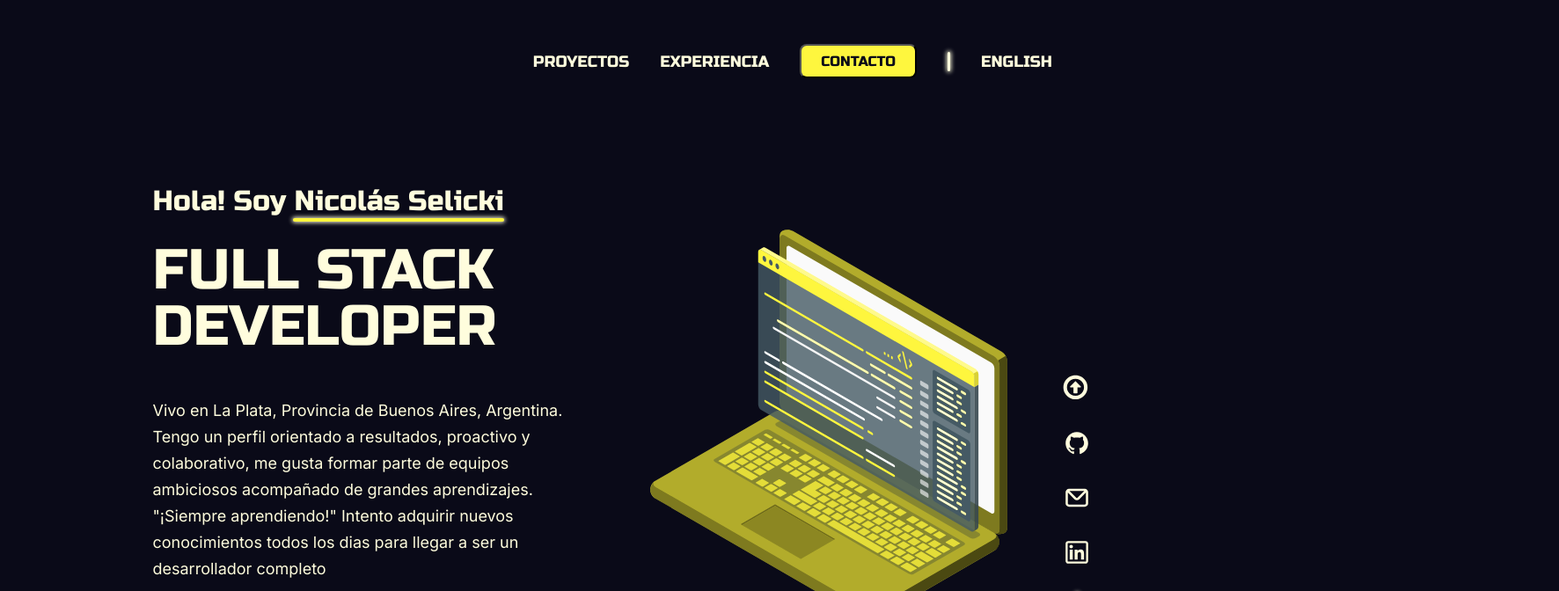
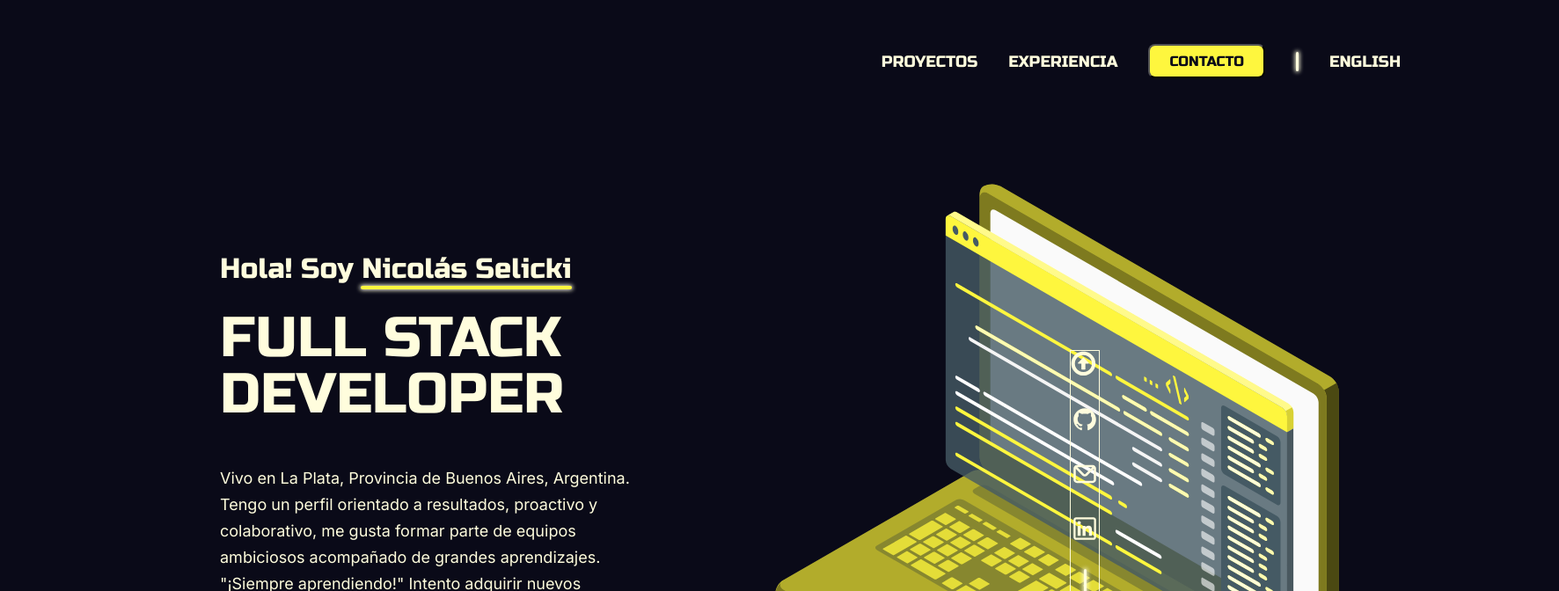
Before and after one commit to nico-slk/portfolio, a React (Vite) app: page / in a window 1280 px wide. Shown: the top 672 px of the page at 88% size, 1772 px wide, since content can reach past the window. Built offline with nearby package versions, Linux system fonts and the light colour scheme; no server answers; the database is empty.

Commit message:
CSS grid migration and responsive web progress

```diff
--- a/src/App.tsx
+++ b/src/App.tsx
@@ -11,11 +11,11 @@ const App = (): JSX.Element => {
     <main className="app">
       <NavBar />
       <Header />
-      <SideBar />
       <CardList />
       <TechnologiesIcons />
       <Experience />
       <Contact />
+      <SideBar />
     </main>
   )
 }
--- a/src/components/header/Presentation.tsx
+++ b/src/components/header/Presentation.tsx
@@ -9,7 +9,6 @@ export const Presentation = ({
 }: any): JSX.Element => {
   return (
     <div className='presentation'>
-      <div className='presentation__content'>
       <div className="presentation--box">
         <h4 className="presentation--box__myName">
           {information.preTitle}  Nicolás Selicki <div className={`presentation--box__myName--${language === 'es' ? 'underline' : 'underlineEN'}`}></div>
@@ -27,6 +26,5 @@ export const Presentation = ({
         </Button>
       </div>
     </div>
-    </div>
   )
 }
--- a/src/components/sideBar/SideBar.tsx
+++ b/src/components/sideBar/SideBar.tsx
@@ -10,6 +10,7 @@ export const SideBar = (): JSX.Element => {
 
   return (
     <aside className="floating-sidebar">
+      <div className="floating-sidebar--box">
         <ul className="floating-sidebar--ul">
           <li className=''>
             <div className="sidebar-icon-link-div " onClick={(): void => { handleNavigation(0, 0); }}>
@@ -33,6 +34,7 @@ export const SideBar = (): JSX.Element => {
           </li>
         </ul>
         <div className="floating-sidebar__vertical-line"></div>
+      </div>
     </aside>
   )
 }
--- a/src/styles/_app.scss
+++ b/src/styles/_app.scss
@@ -1,12 +1,17 @@
-$primary-color: #FEF63E;
-$primary-color-light: #FFFDDD;
-$terciary-color: #0A0A18;
-$primary-font: 'Inter', sans-serif;
-$secondary-font: 'Russo One', sans-serif;
+$primary-color: #fef63e;
+$primary-color-light: #fffddd;
+$terciary-color: #0a0a18;
+$primary-font: "Inter", sans-serif;
+$secondary-font: "Russo One", sans-serif;
 $font-size-description: 18px;
 
+.app {
+    margin: 50px 0;
+}
+
 #root {
-  margin: 0 auto;
-  padding: 50px 180px;
-  text-align: center;
+    margin: 0 auto;
+    text-align: center;
+    grid-column: 1/17;
+    max-width: 1980px;
 }
--- a/src/styles/_card.scss
+++ b/src/styles/_card.scss
@@ -48,6 +48,7 @@
     flex-direction: column;
     text-align: left;
     padding-top: 120px;
+    margin: 0px 180px;
     &__titleBox {
         display: flex;
         flex-direction: row;
--- a/src/styles/_contact.scss
+++ b/src/styles/_contact.scss
@@ -1,7 +1,7 @@
 .contact {
     display: flex;
     flex-direction: column;
-    margin: 25px 0 25px 0;
+    margin: 25px 180px;
 
     &__titleBox {
         @extend .cardList__titleBox;
@@ -67,9 +67,7 @@
             justify-content: center;
 
             &--form {
-
                 .form {
-
                     &__input {
                         display: flex;
                         flex-direction: column;
@@ -130,19 +128,19 @@
                                 flex-direction: column;
                                 justify-content: center;
                                 border-radius: 8px;
-                                transition: all .2s ease;
+                                transition: all 0.2s ease;
                                 color: $terciary-color;
                                 background-color: $primary-color;
                                 border: solid 2px $terciary-color;
                                 &:hover {
                                     cursor: pointer;
-                                    transition: all .2s ease;
+                                    transition: all 0.2s ease;
                                     border: solid 2px $terciary-color;
                                     background-color: $primary-color-light;
                                 }
                             }
 
-                            &__submit{
+                            &__submit {
                                 @extend .presentation--box__cvDownloadButton;
                             }
                         }
@@ -172,12 +170,13 @@
                             }
 
                             &::-webkit-scrollbar {
-                                width: .3em;
+                                width: 0.3em;
                                 margin: 20px;
                             }
 
                             &::-webkit-scrollbar-thumb {
-                                -webkit-box-shadow: inset 0 0 6px $terciary-color;
+                                -webkit-box-shadow: inset 0 0 6px
+                                    $terciary-color;
                                 border-radius: 10px;
                                 background-color: $primary-color-light;
                             }
--- a/src/styles/_experience.scss
+++ b/src/styles/_experience.scss
@@ -2,7 +2,7 @@
     display: flex;
     flex-direction: column;
     align-items: flex-start;
-    padding: 265px 0;
+    margin: 265px 180px;
 
     &__titleBox {
         @extend .cardList__titleBox;
--- a/src/styles/_header.scss
+++ b/src/styles/_header.scss
@@ -1,31 +1,24 @@
 .header {
-    margin: 120px 0 60px 0;
+    margin: 120px 180px 60px 180px;
 
     &__content {
-        display: flex;
-        justify-content: space-between;
+        display: grid;
+        grid-template-columns: repeat(2, 1fr);
     }
 
     &--introduction,
     &--presentation {
-        display: flex;
-        justify-content: center;
-        align-items: center;
-        width: 50%;
-    }
-}
-
-.introduction {
-    img {
-        width: 80%;
+        display: grid;
+        grid-template-columns: 1fr;
+        align-content: center;
+        padding: 0 70px 0 70px;
     }
 }
 
 .presentation {
     &--box {
-        display: flex;
-        flex-direction: column;
-        margin-right: 30px;
+        display: grid;
+        grid-template-columns: 1fr;
 
         &__myName {
             display: flex;
--- a/src/styles/_navbar.scss
+++ b/src/styles/_navbar.scss
@@ -1,18 +1,19 @@
 .navbar {
     font-family: $secondary-font;
     font-size: $font-size-description;
+    margin: 0px 180px;
 
     &__ul {
         display: flex;
         flex-direction: row;
         list-style-type: none;
-    justify-content: flex-end;
+        justify-content: end;
         align-items: center;
     }
 
     &--item {
         margin-left: 35px;
-    transition: all .3s ease-out;
+        transition: all 0.3s ease-out;
 
         &__button {
             font-size: 16px;
@@ -21,10 +22,10 @@
             color: $terciary-color;
             border-radius: 8px;
             padding: 8px 22px;
-      transition: all .3s ease-out;
+            transition: all 0.3s ease-out;
 
             &:hover {
-        transition: all .3s ease-out;
+                transition: all 0.3s ease-out;
                 background-color: $primary-color-light;
                 cursor: pointer;
             }
--- a/src/styles/_sidebar.scss
+++ b/src/styles/_sidebar.scss
@@ -1,10 +1,18 @@
 .floating-sidebar {
-    position: fixed;
+    position: sticky;
     width: 32px;
-    bottom: 0;
-    right: 40px;
+    bottom: 0px;
+    left: 95%;
+    border: solid 1px #fffddd;
+
+    &--box {
+        height: 400px;
+    }
     &--ul {
         list-style-type: none;
+        width: 32px;
+        margin: 0 auto;
+
         li {
             margin-bottom: 26px;
             a {
--- a/src/styles/_technologies.scss
+++ b/src/styles/_technologies.scss
@@ -1,8 +1,7 @@
-
-.technologiesList{
+.technologiesList {
     display: flex;
     flex-direction: column;
-    margin-top: 100px;
+    margin: 100px 180px 0 180px;
 
     &__title {
         font-size: 24px;
@@ -13,7 +12,7 @@
         letter-spacing: 0.04em;
     }
 
-    &__box{
+    &__box {
         display: flex;
         flex-direction: row;
         justify-content: center;
@@ -22,9 +21,9 @@
         svg {
             margin: 0 24px;
             will-change: filter;
-            transition: all .3s;
+            transition: all 0.3s;
         }
-        svg:hover{
+        svg:hover {
             filter: drop-shadow(0 0 20px $primary-color);
         }
     }
--- a/src/styles/index.scss
+++ b/src/styles/index.scss
@@ -1,11 +1,11 @@
-@import './app.scss';
-@import './header.scss';
-@import './navbar.scss';
-@import './sidebar.scss';
-@import './card';
-@import './technologies';
-@import './experience';
-@import './contact';
+@import "./app.scss";
+@import "./header.scss";
+@import "./navbar.scss";
+@import "./sidebar.scss";
+@import "./card";
+@import "./technologies";
+@import "./experience";
+@import "./contact";
 
 * {
     margin: 0;
@@ -19,7 +19,7 @@ body {
     color-scheme: light dark;
     background-color: $terciary-color;
     box-sizing: border-box;
-  max-width: 1920px;
-  min-width: 1376px;
+    display: grid;
+    grid-template-columns: repeat(16, 1fr);
     margin: 0 auto;
 }
```
Lines whose indentation alone changed are shown as unchanged.
